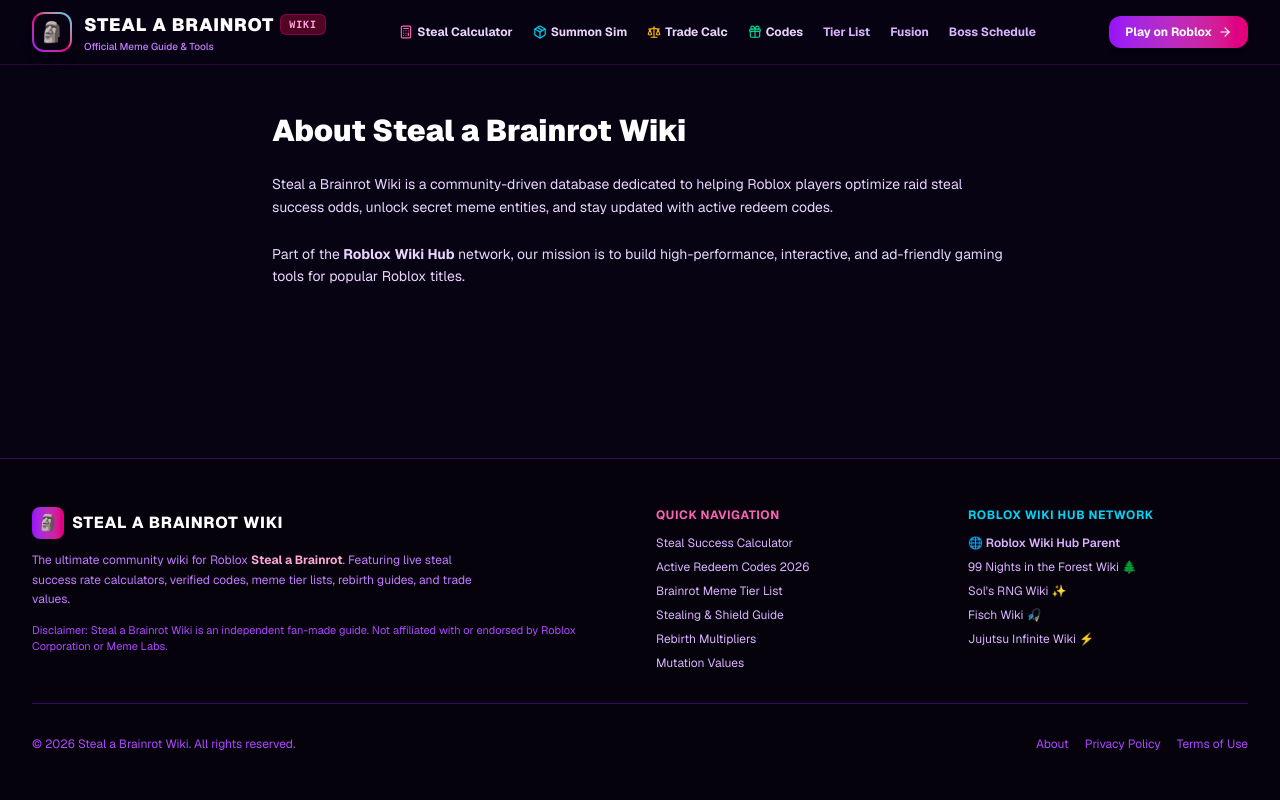
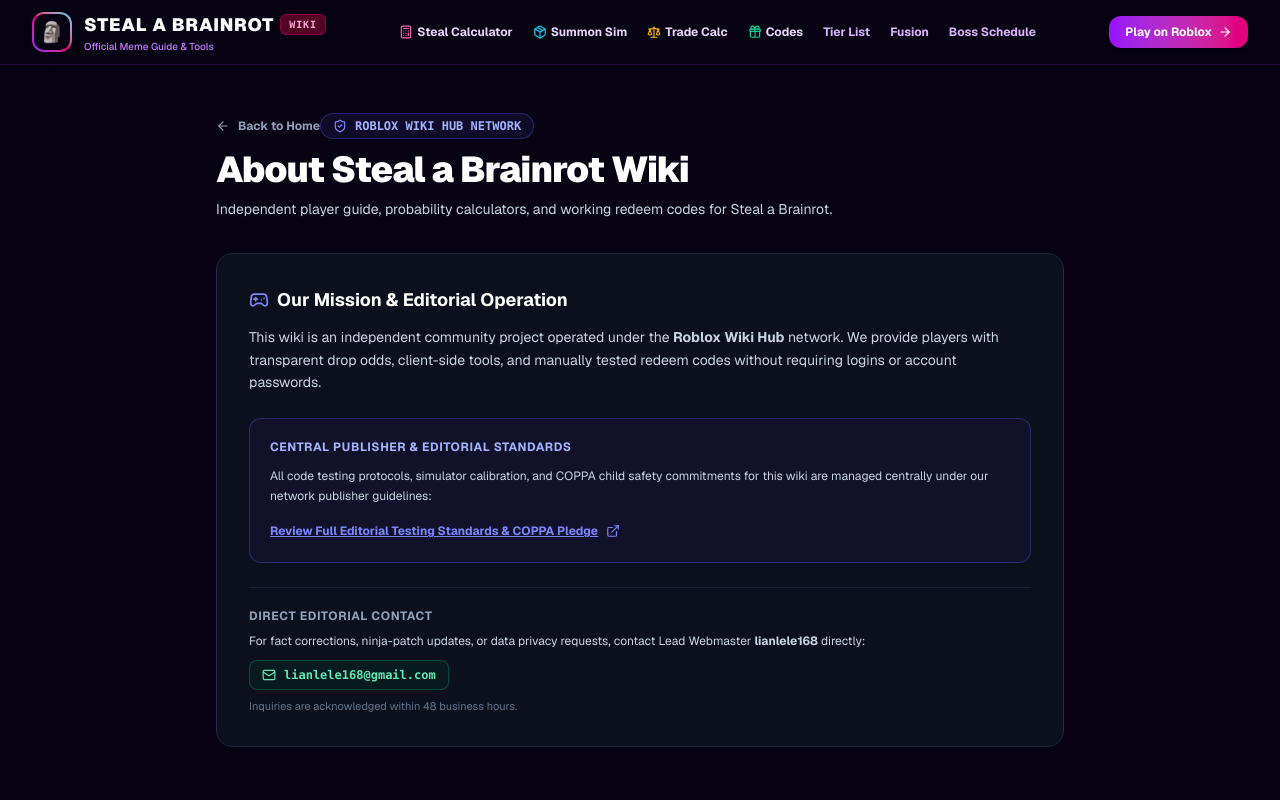
Before and after one commit to lianlele168/steal-a-brainrot-wiki, a Next.js app: page /about in a window 1280 px wide. Shown: the top 800 px of the page. Built offline with nearby package versions, Linux system fonts and the light colour scheme.

Commit message:
fix(seo): eliminate thin about page, add noindex, fix schema and sync dates

```diff
--- a/src/app/about/page.tsx
+++ b/src/app/about/page.tsx
@@ -1,21 +1,75 @@
-import React from 'react';
-import { Metadata } from 'next';
+import type { Metadata } from "next";
+import Link from "next/link";
+import { ShieldCheck, Mail, ExternalLink, ArrowLeft, Gamepad2 } from "lucide-react";
 
 export const metadata: Metadata = {
-  title: "About Us",
-  description: "Learn more about the Steal a Brainrot Wiki community initiative and Roblox Wiki Hub network.",
+  title: "About Steal a Brainrot Wiki & Network Standards",
+  description: "Learn about the Steal a Brainrot fan wiki, our editorial testing process, and the Roblox Wiki Hub network.",
+  robots: {
+    index: false,
+    follow: true,
+  },
 };
 
 export default function AboutPage() {
   return (
-    <div className="max-w-3xl mx-auto px-4 py-12 space-y-6 text-xs sm:text-sm text-purple-200 leading-relaxed">
-      <h1 className="text-3xl font-black text-white">About Steal a Brainrot Wiki</h1>
-      <p>
-        Steal a Brainrot Wiki is a community-driven database dedicated to helping Roblox players optimize raid steal success odds, unlock secret meme entities, and stay updated with active redeem codes.
-      </p>
-      <p>
-        Part of the <strong>Roblox Wiki Hub</strong> network, our mission is to build high-performance, interactive, and ad-friendly gaming tools for popular Roblox titles.
-      </p>
-    </div>
+    <main className="min-h-[75vh] py-12 px-4 sm:px-6 max-w-4xl mx-auto space-y-8">
+      <div>
+        <Link href="/" className="inline-flex items-center gap-2 text-xs font-bold text-slate-400 hover:text-white transition-colors mb-4">
+          <ArrowLeft className="w-3.5 h-3.5" />
+          <span>Back to Home</span>
+        </Link>
+        <div className="inline-flex items-center gap-2 rounded-full border border-indigo-500/30 bg-indigo-500/10 px-3 py-1 font-mono text-xs font-bold text-indigo-300 mb-2">
+          <ShieldCheck className="w-3.5 h-3.5 text-indigo-400" />
+          <span>ROBLOX WIKI HUB NETWORK</span>
+        </div>
+        <h1 className="text-3xl sm:text-4xl font-black text-white tracking-tight">
+          About Steal a Brainrot Wiki
+        </h1>
+        <p className="text-sm text-slate-300 mt-2 leading-relaxed">
+          Independent player guide, probability calculators, and working redeem codes for Steal a Brainrot.
+        </p>
+      </div>
+
+      <div className="rounded-2xl border border-slate-800 bg-[#0c101c] p-6 sm:p-8 space-y-6">
+        <div className="space-y-3">
+          <h2 className="text-lg font-bold text-white flex items-center gap-2">
+            <Gamepad2 className="w-5 h-5 text-indigo-400" />
+            <span>Our Mission & Editorial Operation</span>
+          </h2>
+          <p className="text-xs sm:text-sm text-slate-300 leading-relaxed">
+            This wiki is an independent community project operated under the <strong>Roblox Wiki Hub</strong> network. We provide players with transparent drop odds, client-side tools, and manually tested redeem codes without requiring logins or account passwords.
+          </p>
+        </div>
+
+        <div className="rounded-xl border border-indigo-500/30 bg-indigo-950/30 p-5 space-y-3">
+          <p className="text-xs font-bold uppercase tracking-wider text-indigo-300">Central Publisher & Editorial Standards</p>
+          <p className="text-xs text-slate-300 leading-relaxed">
+            All code testing protocols, simulator calibration, and COPPA child safety commitments for this wiki are managed centrally under our network publisher guidelines:
+          </p>
+          <a
+            href="https://robloxwikihub.com/about"
+            target="_blank"
+            rel="noopener noreferrer"
+            className="inline-flex items-center gap-2 text-xs font-bold text-indigo-400 hover:text-indigo-300 underline"
+          >
+            <span>Review Full Editorial Testing Standards & COPPA Pledge</span>
+            <ExternalLink className="w-3.5 h-3.5" />
+          </a>
+        </div>
+
+        <div className="border-t border-slate-800/80 pt-5 space-y-2">
+          <h3 className="text-xs font-bold text-slate-400 uppercase tracking-wider">Direct Editorial Contact</h3>
+          <p className="text-xs text-slate-300 leading-relaxed">
+            For fact corrections, ninja-patch updates, or data privacy requests, contact Lead Webmaster <strong>lianlele168</strong> directly:
+          </p>
+          <div className="inline-flex items-center gap-2 rounded-lg border border-emerald-500/30 bg-emerald-950/40 px-3 py-1.5 font-mono text-xs font-bold text-emerald-300">
+            <Mail className="w-3.5 h-3.5" />
+            <span>lianlele168@gmail.com</span>
+          </div>
+          <p className="text-[11px] text-slate-500">Inquiries are acknowledged within 48 business hours.</p>
+        </div>
+      </div>
+    </main>
   );
 }
--- a/src/data/game.config.json
+++ b/src/data/game.config.json
@@ -6,7 +6,8 @@
     "developer": "Meme Labs",
     "genre": "Meme Stealing / Tycoon / RNG",
     "currentVersion": "2026 Season 2",
-    "lastUpdated": "2026-08-23"
+    "lastUpdated": "2026-08-23",
+    "robloxUrl": "https://www.roblox.com/games/1894729102/Steal-a-Brainrot"
   },
   "stats": {
     "visits": "850M+",
@@ -96,11 +97,6 @@
       "path": "/beginner-guide",
       "title": "Beginner to Sigma Walkthrough",
       "priority": "0.8"
-    },
-    {
-      "path": "/about",
-      "title": "About Us",
-      "priority": "0.3"
     }
   ]
 }
```
